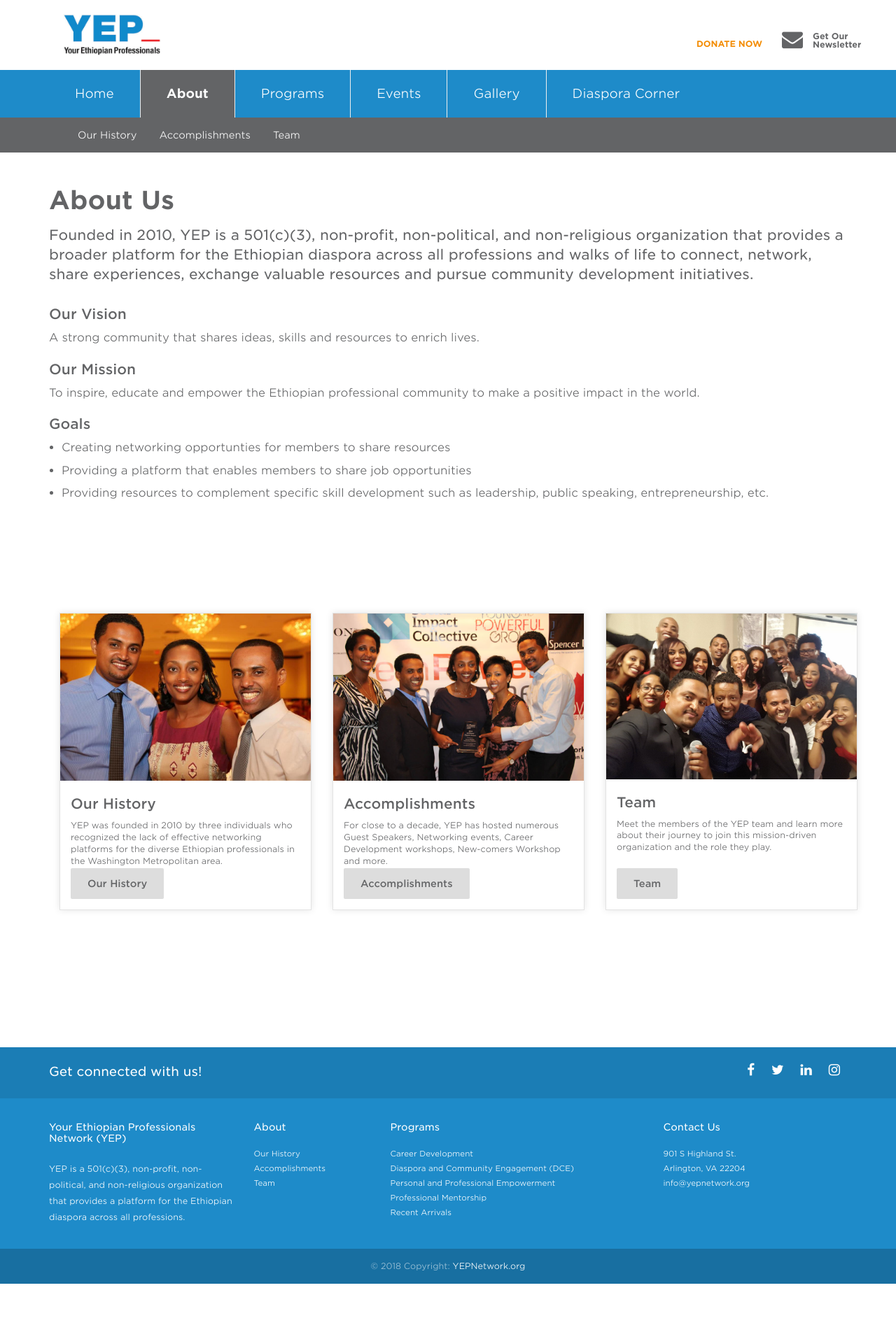
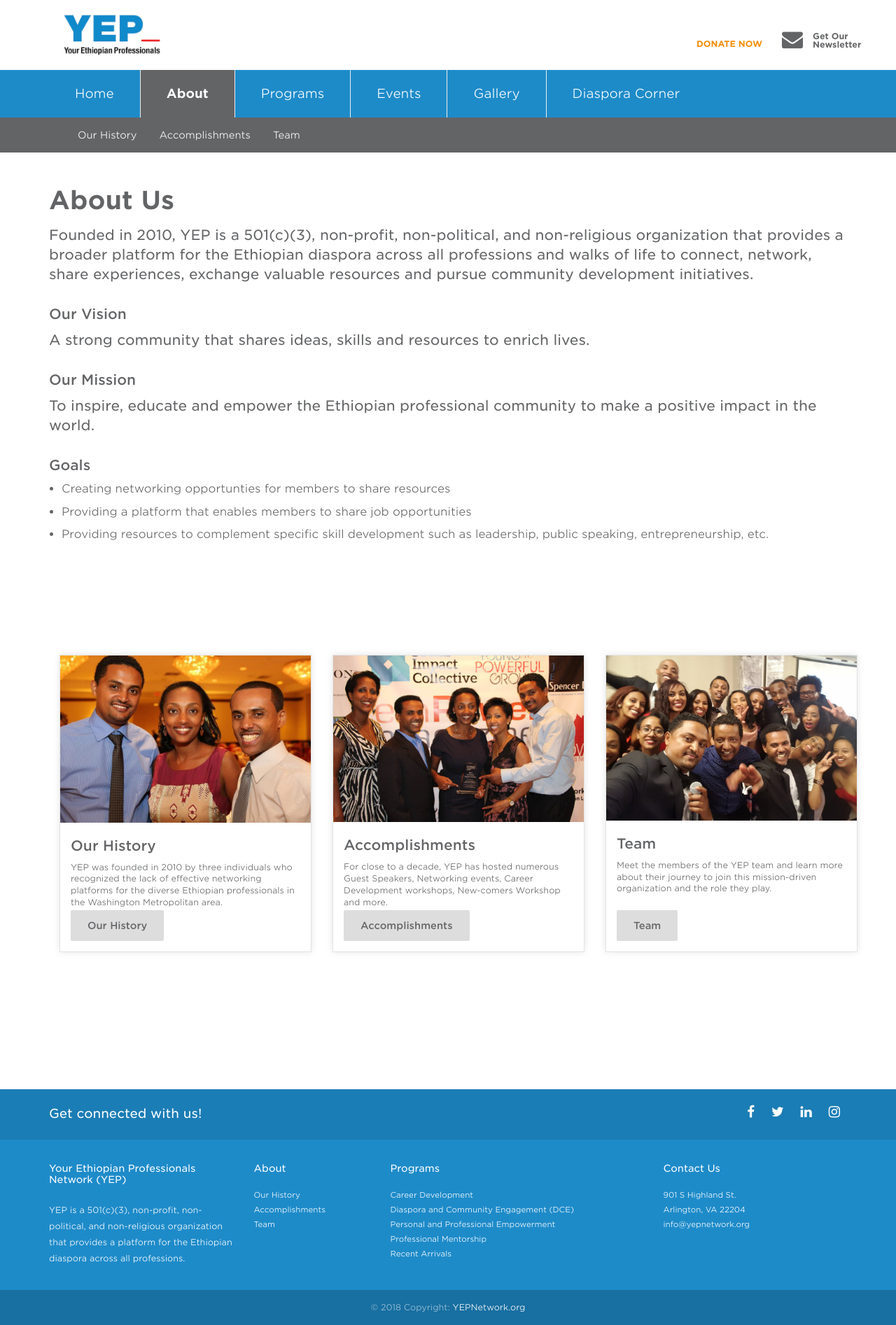
Before and after one commit to YEPNetwork/yepnetwork.github.io, a Jekyll site: the page built from about.html, in a window 1280 px wide. Shown: the whole page at 70% size. Built offline with Jekyll 4.4.1, drawn with Linux system fonts in a browser that asks for light colours; nearby versions of some CDN libraries; before the commit the page ends 1835 px from its top, so only the background shows below that.

Commit message:
Update about.html

```diff
--- a/about.html
+++ b/about.html
@@ -34,12 +34,12 @@
             share experiences, exchange valuable resources and pursue community development initiatives.
          </p>
        <h3>Our Vision</h3>
-<pstyle="font-size: 2rem; font-weight: 400; margin-bottom: 1.5em;">
+<p style="font-size: 2rem; font-weight: 400; margin-bottom: 1.5em;">
   A strong community that shares ideas, skills and resources to enrich lives.
   </p>
 
 <h3>Our Mission</h3>
-<pstyle="font-size: 2rem; font-weight: 400; margin-bottom: 1.5em;">
+<p style="font-size: 2rem; font-weight: 400; margin-bottom: 1.5em;">
   To inspire, educate and empower the Ethiopian professional community to make a positive impact in the world.
   </p>
 
```
